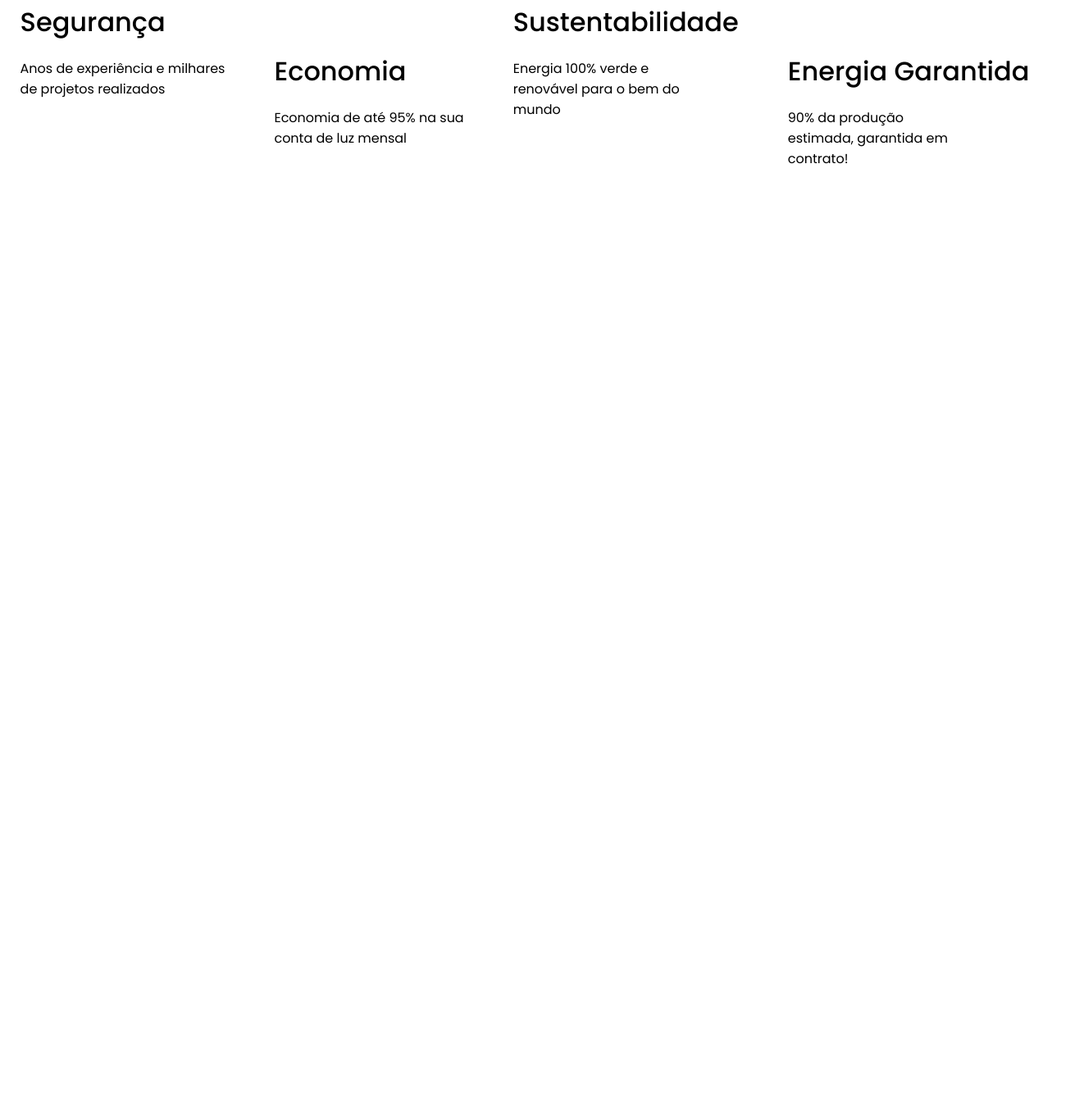
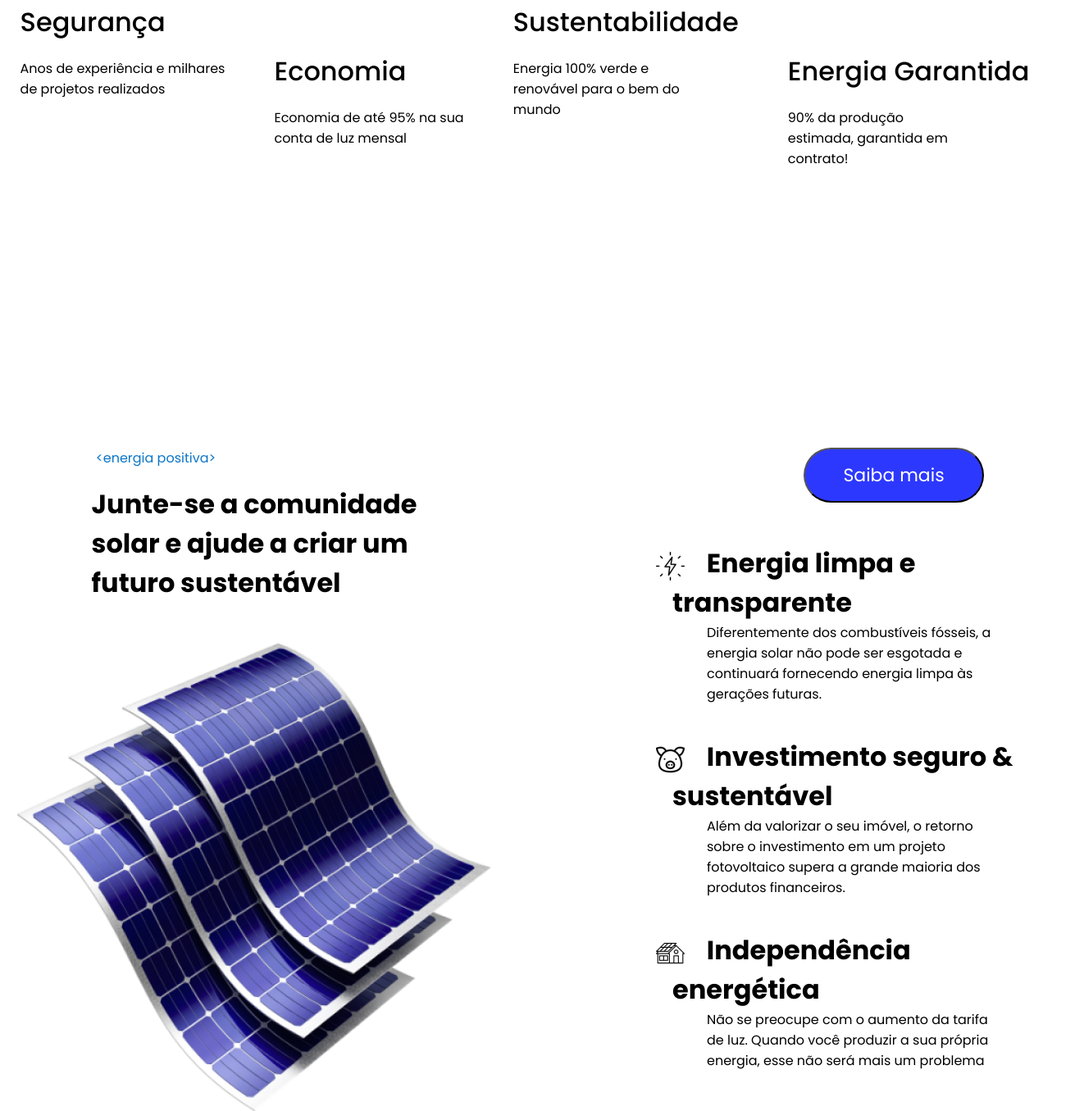
Before and after one commit to viniciusborgess/Sprint-02-Frontend, a plain HTML site: page index.html in a window 1280 px wide. Shown: the part 4519-5874 px from the top of the page at 82% size, 1322 px wide, since content can reach past the window. Before the commit the page ends 4725 px from the top, so only its background shows below. Drawn offline with Linux system fonts and the light colour scheme.

Commit message:
Adicionada a aba da comunidade e adicionado animações no botão

```diff
--- a/css/aplicativo.css
+++ b/css/aplicativo.css
@@ -5,11 +5,6 @@
 }
 
 .container-aplicativo > h1 {
-    display: flex;
-    justify-content: center;
-}
-
-.img-aplicativo {
     display: flex;
     justify-content: center;
 }
@@ -55,7 +50,7 @@
 
 
 .container-textos-top > div ul {
-    gap: 40px;
+    gap: 70px;
 }
 
 .container-textos-bottom ul {
--- /dev/null
+++ b/css/comunidade.css
@@ -0,0 +1,78 @@
+.container-comunidade {
+    display: flex;
+    justify-content: center;
+    gap: 200px;
+    margin-top: 400px;
+}
+
+.container-comunidade-bloco1 {
+    display: flex;
+    flex-direction: column;
+    align-items: center;
+}
+
+.texto-azul-comunidade {
+    position: relative;
+    right: 120px;
+    margin-bottom: 20px;
+    color: #0B75C7;
+}
+
+.container-img-comunidade {
+    display: flex;
+    justify-content: center;
+}
+
+.container-comunidade ul {
+    list-style: none;
+}
+
+.container-comunidade-bloco2 ul {
+    display: flex;
+    flex-direction: column;
+    gap: 40px;
+}
+
+.container-comunidade-bloco2 p {
+    position: relative;
+    left: 42px;
+}
+
+.raio {
+    position: relative;
+    top: 10px;
+    right: 20px;
+}
+
+.porco {
+    position: relative;
+    top: 10px;
+    right: 20px;
+}
+
+.casa {
+    position: relative;
+    top: 10px;
+    right: 20px;
+}
+
+.saiba-mais {
+    width: 220px;
+    font-size: 22px;
+    position: relative;
+    left: 160px;
+    text-decoration: none;
+    color: #ffff;
+    background-color: #2D38FF;
+    border-radius: 40px;
+    padding: 15px;
+    margin-bottom: 50px;
+    transition: 0.5s;
+    cursor: pointer;
+}
+
+.saiba-mais:hover {
+    background-color: #000000;
+    transition: 0.5s;
+    transform: scale(110%);
+}
--- a/index.html
+++ b/index.html
@@ -15,6 +15,7 @@
     <link rel="stylesheet" href="./css/containers.css">
     <link rel="stylesheet" href="./css/impactos.css">
     <link rel="stylesheet" href="./css/aplicativo.css">
+    <link rel="stylesheet" href="./css/comunidade.css">
 
 
 
@@ -206,7 +207,36 @@
                 </ul>
             </div>
         </div>
+    </div>
 
+    <div class="container-comunidade">
+        <div class="container-comunidade-bloco1">
+            <p class="texto-azul-comunidade">&ltenergia positiva&gt</p>
+            <h1>Junte-se a comunidade<br> solar e ajude a criar um<br> futuro sustentável</h1>
+            <div class="container-img-comunidade">
+                <img src="./img/painel-comunidade.png" alt="Foto de um painel solar">
+            </div>
+        </div>
+        <div class="container-comunidade-bloco2">
+                <button class="saiba-mais">Saiba mais</button>
+            <ul>
+                <li>
+                    <h1><img src="./img/raio.png" class="raio" alt=""> Energia limpa e transparente</h1>
+                    <p>Diferentemente dos combustíveis fósseis, a<br> energia solar não pode ser esgotada e<br>
+                        continuará fornecendo energia limpa às<br> gerações futuras.</p>
+                </li>
+                <li>
+                    <h1><img src="./img/porco.png" class="porco" alt=""> Investimento seguro & sustentável</h1>
+                    <p>Além da valorizar o seu imóvel, o retorno<br> sobre o investimento em um projeto<br> fotovoltaico
+                        supera a grande maioria dos<br> produtos financeiros.</p>
+                </li>
+                <li>
+                    <h1><img src="./img/casa.png" class="casa" alt=""> Independência energética</h1>
+                    <p>Não se preocupe com o aumento da tarifa<br> de luz. Quando você produzir a sua própria<br>
+                        energia, esse não será mais um problema</p>
+                </li>
+            </ul>
+        </div>
     </div>
 
 </body>
```
Also changed, not shown: img/casa.png (added), img/painel-comunidade.png (added), img/porco.png (added), img/raio.png (added).
